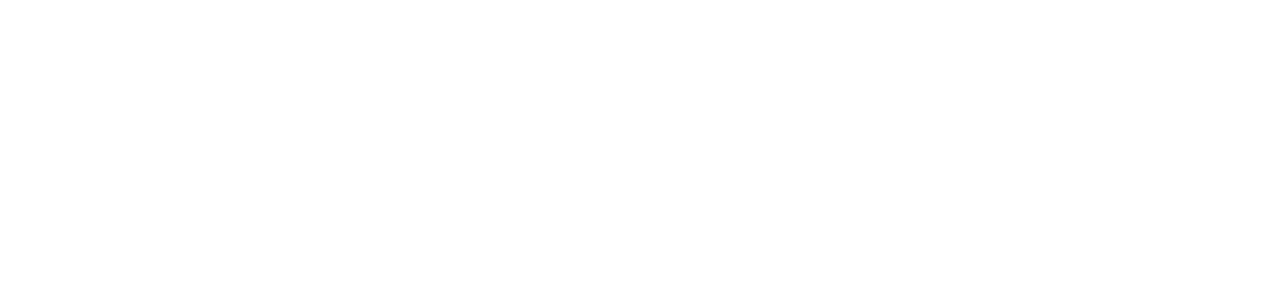
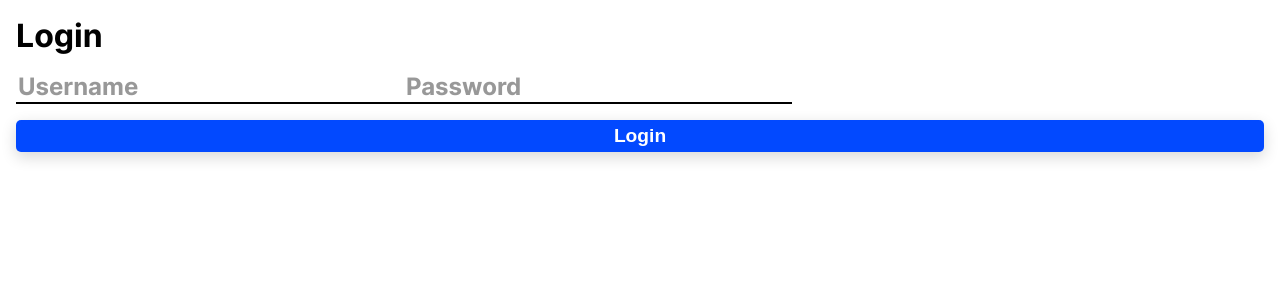
Before and after one commit to httpjamesm/opus, a React (Create React App) app: page /login in a window 1280 px wide. Before the commit this address had no page. Shown: the top 300 px of the page. Built offline with nearby package versions, Linux system fonts and the light colour scheme.

Commit message:
login with indexeddb

```diff
--- a/package.json
+++ b/package.json
@@ -12,6 +12,7 @@
     "@types/react": "^18.0.0",
     "@types/react-dom": "^18.0.0",
     "crypto-js": "^4.1.1",
+    "dexie": "^3.2.2",
     "react": "^18.1.0",
     "react-dom": "^18.1.0",
     "react-icons": "^4.4.0",
--- /dev/null
+++ b/src/App.tsx
@@ -0,0 +1,45 @@
+import { BrowserRouter, Routes, Route } from "react-router-dom";
+
+import Landing from "./pages/Landing";
+
+import Register from "./pages/Register";
+
+import Dexie from "dexie";
+
+import { useEffect, useState } from "react";
+import Login from "./pages/Login";
+
+const App = () => {
+    const [db, setDb] = useState<Dexie>();
+
+    const init = async () => {
+        const db = new Dexie("opus");
+        db.version(1).stores({
+            keys: "++id, key",
+        });
+        db.open().catch(function (e) {
+            alert("Open failed: " + e);
+        });
+
+        setDb(db);
+    };
+
+    useEffect(() => {
+        init();
+    }, []);
+
+    return (
+        <>
+            <BrowserRouter>
+                <Routes>
+                    <Route path="/" element={<Landing />} />
+                    <Route path="/register" element={<Register />} />
+                    {/* @ts-ignore */}
+                    <Route path="/login" element={<Login db={db} />} />
+                </Routes>
+            </BrowserRouter>
+        </>
+    );
+};
+
+export default App;
--- a/src/index.tsx
+++ b/src/index.tsx
@@ -1,20 +1,9 @@
 import ReactDOM from "react-dom/client";
-import { BrowserRouter, Routes, Route } from "react-router-dom";
-
-import Landing from "./pages/Landing";
+import App from "./App";
 
 import "./index.css";
-
-import Register from "./pages/Register";
 
 const root = ReactDOM.createRoot(
     document.getElementById("root") as HTMLElement
 );
-root.render(
-    <BrowserRouter>
-        <Routes>
-            <Route path="/" element={<Landing />} />
-            <Route path="/register" element={<Register />} />
-        </Routes>
-    </BrowserRouter>
-);
+root.render(<App />);
--- /dev/null
+++ b/src/pages/Login.tsx
@@ -0,0 +1,107 @@
+import { useState } from "react";
+import styles from "../styles/Register.module.scss";
+
+import { ToastContainer, toast } from "react-toastify";
+import "react-toastify/dist/ReactToastify.css";
+import { createSalt, deriveKeypair } from "src/utils/aes";
+
+// @ts-ignore
+import PBKDF2 from "crypto-js/pbkdf2";
+import { uint8ArrayToBase64 } from "src/utils/b64";
+
+import type { Dexie } from "dexie";
+
+const Login = ({ db }: { db: Dexie }) => {
+    const [username, setUsername] = useState<string>("");
+
+    const [password, setPassword] = useState<string>("");
+
+    const doRegister = async () => {
+        // get data
+        const dataRequest = await fetch(
+            `${process.env.REACT_APP_API_URL}/auth/data?username=${username}`
+        );
+
+        const dataResponse: {
+            success: boolean;
+            data: { passwordSalt: string; keySalt: string };
+        } = await dataRequest.json();
+
+        if (!dataResponse.success) {
+            toast.error("User does not exist");
+            return;
+        }
+
+        // hash password
+        const hash = PBKDF2(password, dataResponse.data.passwordSalt, {
+            keySize: 512 / 32,
+            iterations: 1000,
+        }).toString();
+
+        // attempt login
+        const loginRequest = await fetch(
+            `${process.env.REACT_APP_API_URL}/auth/login`,
+            {
+                method: "POST",
+                headers: {
+                    "Content-Type": "application/json",
+                },
+                body: JSON.stringify({
+                    username,
+                    password: hash,
+                }),
+            }
+        );
+
+        const loginResponse: { success: boolean; data: string } =
+            await loginRequest.json();
+
+        if (!loginResponse.success) {
+            toast.error("Incorrect password");
+            return;
+        }
+
+        // set session in localstorage
+        localStorage.setItem("session", loginResponse.data);
+
+        // create key and store in db
+        const derivedKey: CryptoKey = await deriveKeypair(
+            password,
+            dataResponse.data.keySalt
+        );
+
+        // clear indexeddb
+        await db.table("keys").clear();
+
+        // save
+        await db.table("keys").add({
+            key: derivedKey,
+        });
+    };
+
+    return (
+        <>
+            <div className={styles.parent}>
+                <h1>Login</h1>
+
+                <input
+                    placeholder="Username"
+                    onChange={(e) => setUsername(e.target.value)}
+                />
+
+                <input
+                    placeholder="Password"
+                    type="password"
+                    onChange={(e) => setPassword(e.target.value)}
+                />
+
+                <button className={styles.objectiveButton} onClick={doRegister}>
+                    Login
+                </button>
+            </div>
+            <ToastContainer />
+        </>
+    );
+};
+
+export default Login;
```
Also changed, not shown: 1 other file (tests, documents, lock files or other folders).
